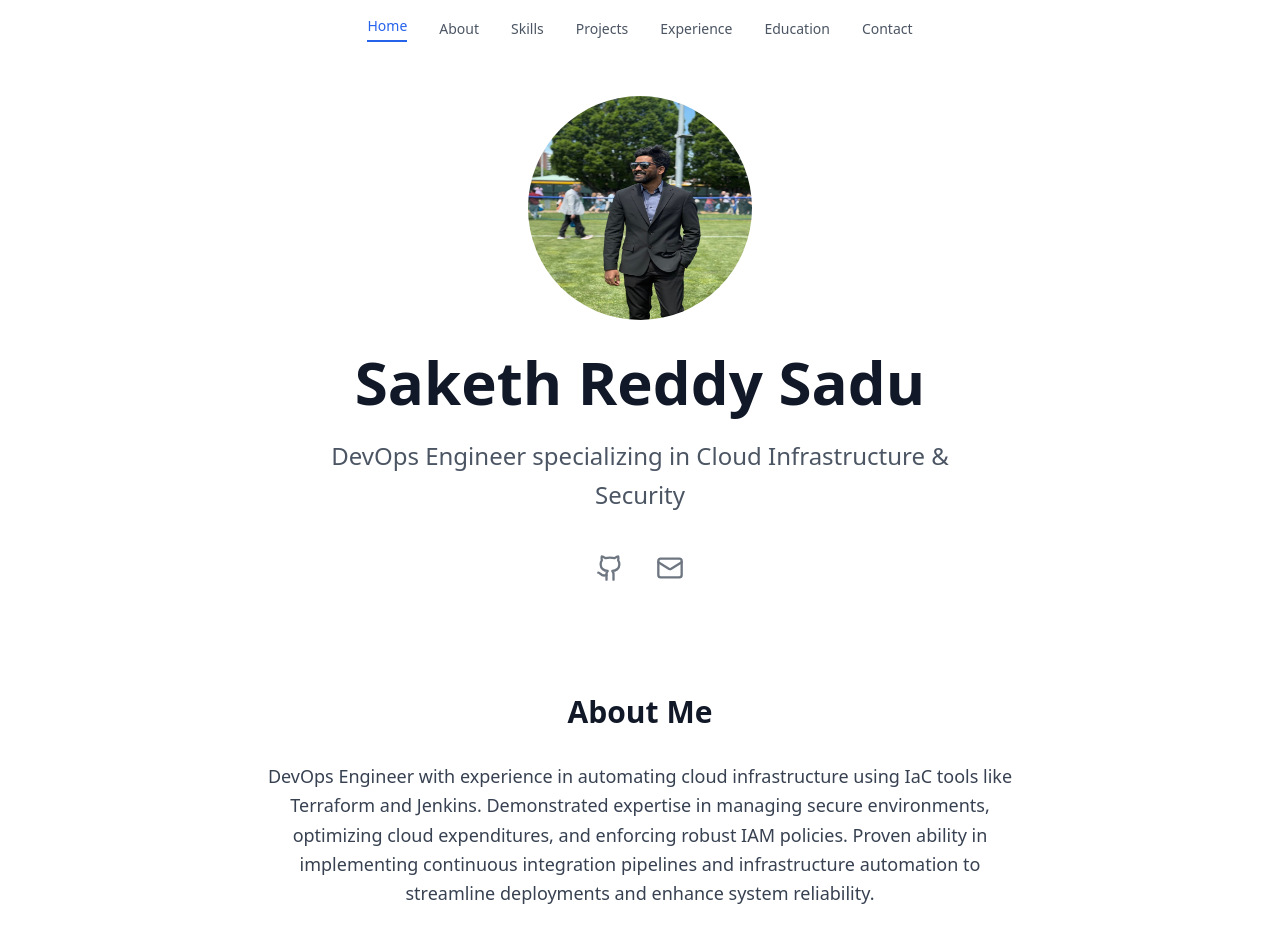
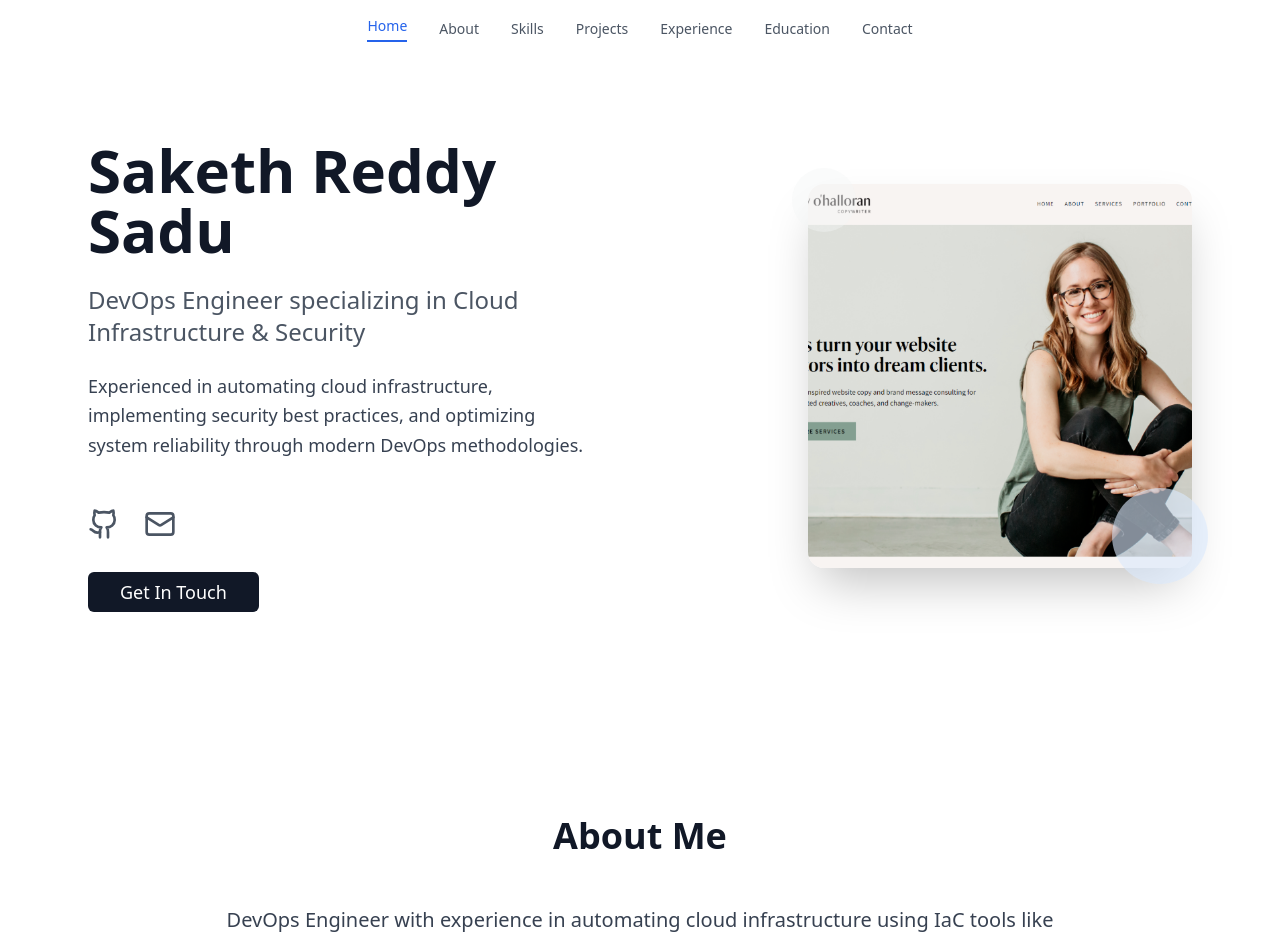
Before and after one commit to Saketh2406/swiss-folio-canvas, a React (Vite) app: page / in a window 1280 px wide. Shown: the top 943 px of the page. Built offline with nearby package versions, Linux system fonts and the light colour scheme.

Commit message:
Refactor: Implement similar design
Refactor the design to match the provided image.

```diff
--- a/src/pages/Index.tsx
+++ b/src/pages/Index.tsx
@@ -195,50 +195,82 @@ const Index = () => {
       </nav>
 
       {/* Container */}
-      <div className="max-w-4xl mx-auto px-6">
-        {/* Hero Section */}
-        <section id="hero" className="pt-24 pb-16">
-          <div className="flex flex-col items-center text-center space-y-8">
-            <Avatar className="w-56 h-56 animate-fade-in transition-opacity duration-500">
-              <AvatarImage src="/lovable-uploads/39d8779b-d282-4de2-b07a-fb1f0350a4d7.png" alt="Saketh Reddy Sadu" />
-              <AvatarFallback className="text-4xl bg-gray-100 text-gray-600">SR</AvatarFallback>
-            </Avatar>
+      <div className="max-w-6xl mx-auto px-6">
+        {/* Hero Section - Updated Layout */}
+        <section id="hero" className="pt-24 pb-20">
+          <div className="grid grid-cols-1 lg:grid-cols-2 gap-12 items-center min-h-[70vh]">
+            {/* Left Column - Content */}
+            <div className="space-y-8 lg:pr-8">
               <div className="space-y-6">
-              <h1 className="text-6xl font-semibold text-gray-900">Saketh Reddy Sadu</h1>
-              <p className="text-2xl text-gray-600 leading-relaxed max-w-2xl">
+                <h1 className="text-5xl lg:text-6xl font-bold text-gray-900 leading-tight">
+                  Saketh Reddy Sadu
+                </h1>
+                <h2 className="text-xl lg:text-2xl text-gray-600 leading-relaxed">
                   DevOps Engineer specializing in Cloud Infrastructure & Security
+                </h2>
+                <p className="text-lg text-gray-700 leading-relaxed max-w-lg">
+                  Experienced in automating cloud infrastructure, implementing security best practices, and optimizing system reliability through modern DevOps methodologies.
                 </p>
-              <div className="flex justify-center space-x-8 pt-4">
+              </div>
+
+              <div className="flex space-x-6 pt-4">
                 <a
                   href="https://github.com/saketh-reddy"
                   target="_blank"
                   rel="noopener noreferrer"
-                  className="text-gray-600 hover:text-gray-900 transform hover:scale-110 transition-all duration-200 opacity-80 hover:opacity-100"
+                  className="text-gray-600 hover:text-gray-900 transform hover:scale-110 transition-all duration-200"
                   aria-label="GitHub"
                 >
-                  <Github size={28} />
+                  <Github size={32} />
                 </a>
                 <a
                   href="mailto:sakethsadu@gmail.com"
-                  className="text-gray-600 hover:text-gray-900 transform hover:scale-110 transition-all duration-200 opacity-80 hover:opacity-100"
+                  className="text-gray-600 hover:text-gray-900 transform hover:scale-110 transition-all duration-200"
                   aria-label="Email"
                 >
-                  <Mail size={28} />
+                  <Mail size={32} />
                 </a>
+              </div>
+
+              <Button
+                className="bg-gray-900 hover:bg-gray-800 text-white px-8 py-3 text-lg rounded-md"
+                onClick={() => scrollToSection('contact')}
+              >
+                Get In Touch
+              </Button>
+            </div>
+
+            {/* Right Column - Photo */}
+            <div className="flex justify-center lg:justify-end">
+              <div className="relative">
+                <div className="w-80 h-80 lg:w-96 lg:h-96 rounded-2xl overflow-hidden shadow-2xl">
+                  <img
+                    src="/lovable-uploads/3aca41db-172d-45a7-8c19-79cc8f1f09cc.png"
+                    alt="Saketh Reddy Sadu"
+                    className="w-full h-full object-cover"
+                  />
+                </div>
+                {/* Decorative element */}
+                <div className="absolute -bottom-4 -right-4 w-24 h-24 bg-blue-100 rounded-full opacity-60"></div>
+                <div className="absolute -top-4 -left-4 w-16 h-16 bg-gray-100 rounded-full opacity-40"></div>
               </div>
             </div>
           </div>
         </section>
 
         {/* About Section */}
-        <section id="about" className="py-12">
-          <h2 className="text-3xl font-semibold text-gray-900 mb-8 text-center">About Me</h2>
-          <p className="text-lg text-gray-700 leading-relaxed max-w-3xl mx-auto text-center">
+        <section id="about" className="py-20">
+          <h2 className="text-4xl font-bold text-gray-900 mb-12 text-center">About Me</h2>
+          <div className="max-w-4xl mx-auto">
+            <p className="text-xl text-gray-700 leading-relaxed text-center mb-8">
               DevOps Engineer with experience in automating cloud infrastructure using IaC tools like Terraform and Jenkins.
               Demonstrated expertise in managing secure environments, optimizing cloud expenditures, and enforcing robust IAM policies.
+            </p>
+            <p className="text-lg text-gray-600 leading-relaxed text-center">
               Proven ability in implementing continuous integration pipelines and infrastructure automation to streamline deployments
-            and enhance system reliability.
+              and enhance system reliability across AWS, Azure, and GCP platforms.
             </p>
+          </div>
         </section>
 
         {/* Skills Section */}
```
Also changed, not shown: public/lovable-uploads/3aca41db-172d-45a7-8c19-79cc8f1f09cc.png (added). Lines whose indentation alone changed are shown as unchanged.
